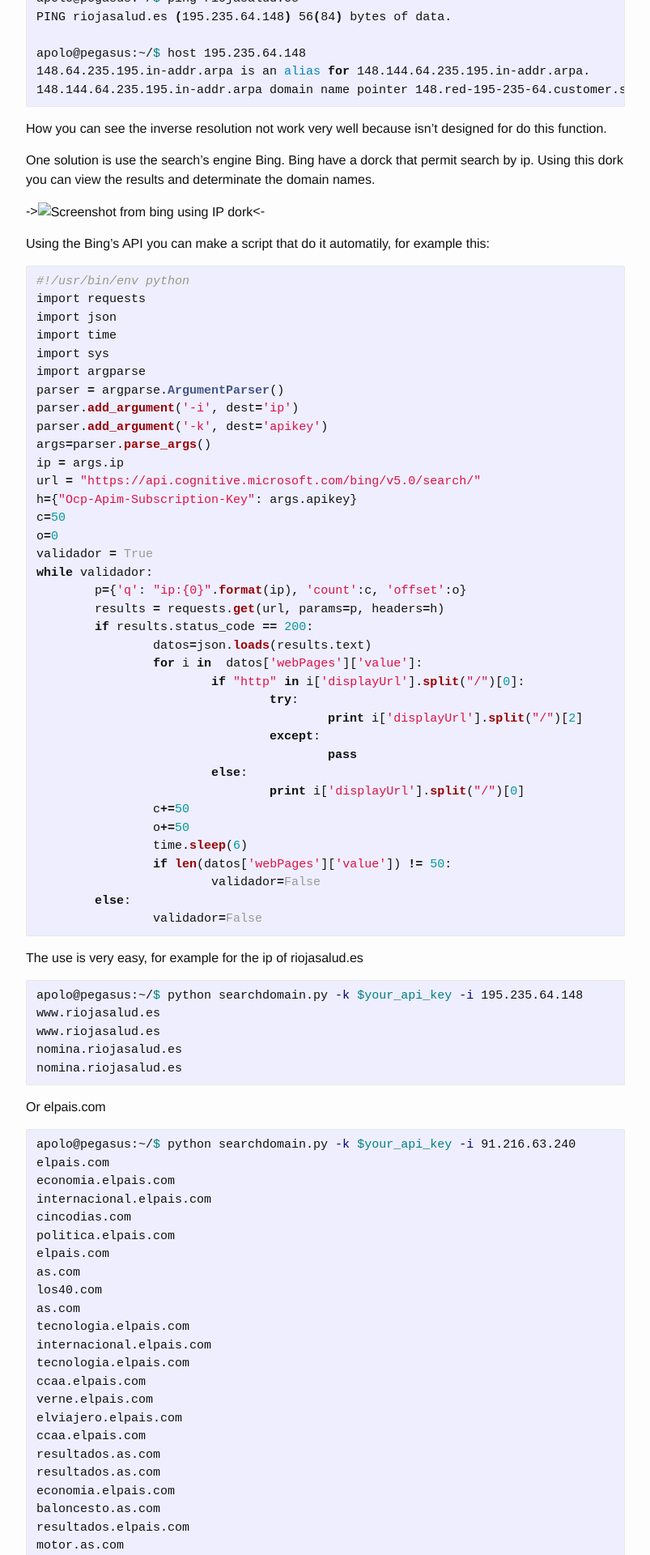
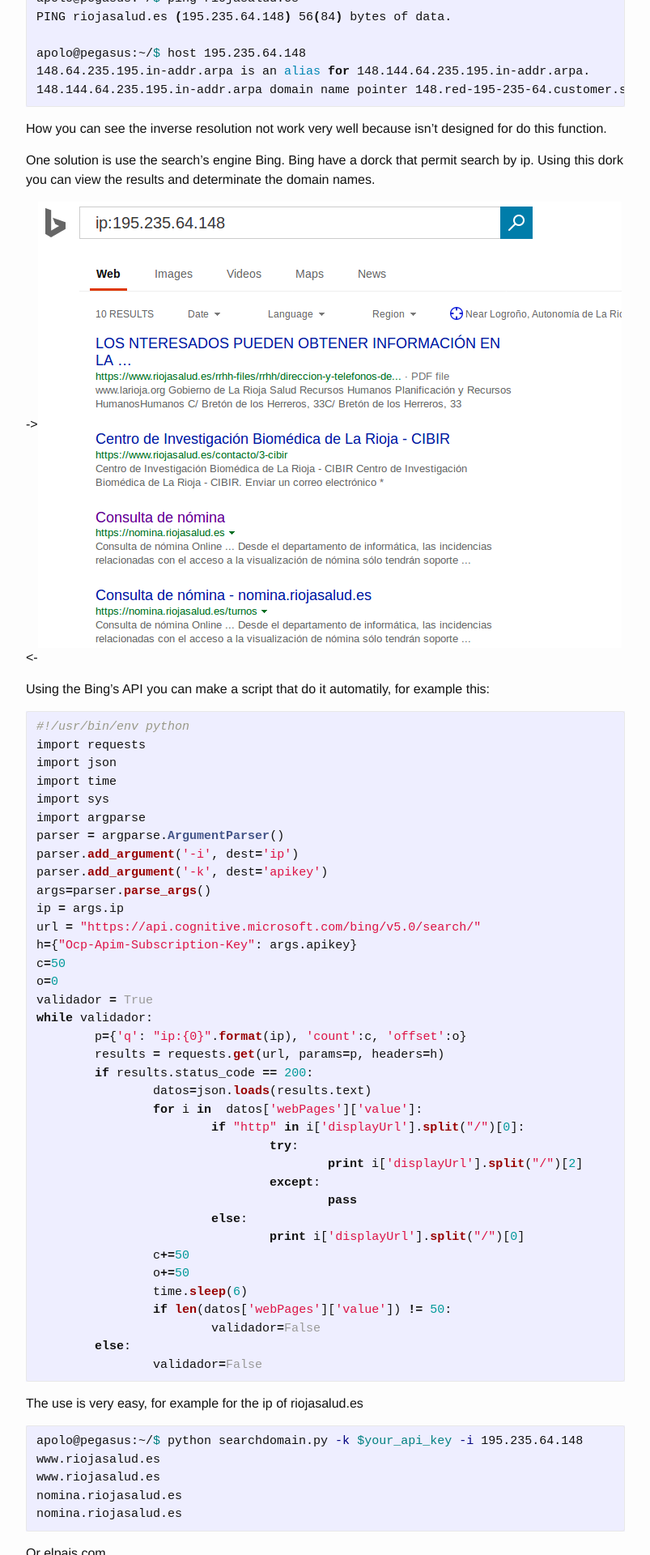
Before and after one commit to dsfau/dsfau.github.com, a Jekyll site: the page built from _posts/2017-04-12-How-to-obtain-domains-names-from-ip-address.markdown, in a window 1280 px wide. Shown: the part 440-2360 px from the top of the page at 81% size, without its empty margins (238-1041 px from the left). Built offline with Jekyll 4.4.1, drawn with Linux system fonts in a browser that asks for light colours.

Commit message:
Img add to the post

```diff
--- a/_posts/2017-04-12-How-to-obtain-domains-names-from-ip-address.markdown
+++ b/_posts/2017-04-12-How-to-obtain-domains-names-from-ip-address.markdown
@@ -22,7 +22,7 @@ How you can see the inverse resolution not work very well because isn't designed
 
 One solution is use the search's engine Bing. Bing have a dorck that permit search by ip. Using this dork you can view the results and determinate the domain names.
 
-->![Screenshot from bing using IP dork](./_img/riojasalud.png)<-
+->![Screenshot from bing using IP dork](https://github.com/dsfau/dsfau.github.com/blob/master/_posts/_img/riojasalud.png)<-
 
 Using the Bing's API you can make a script that do it automatily, for example this:
 
```
